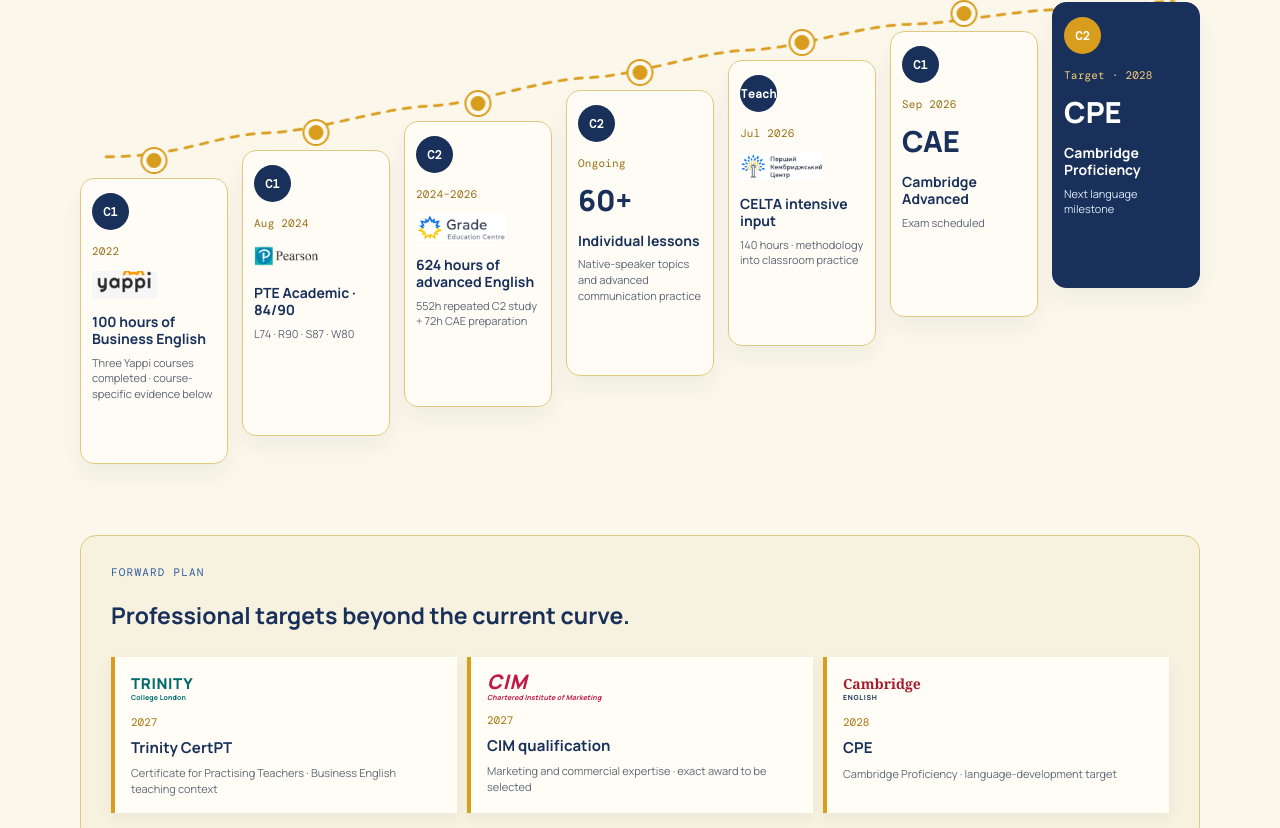
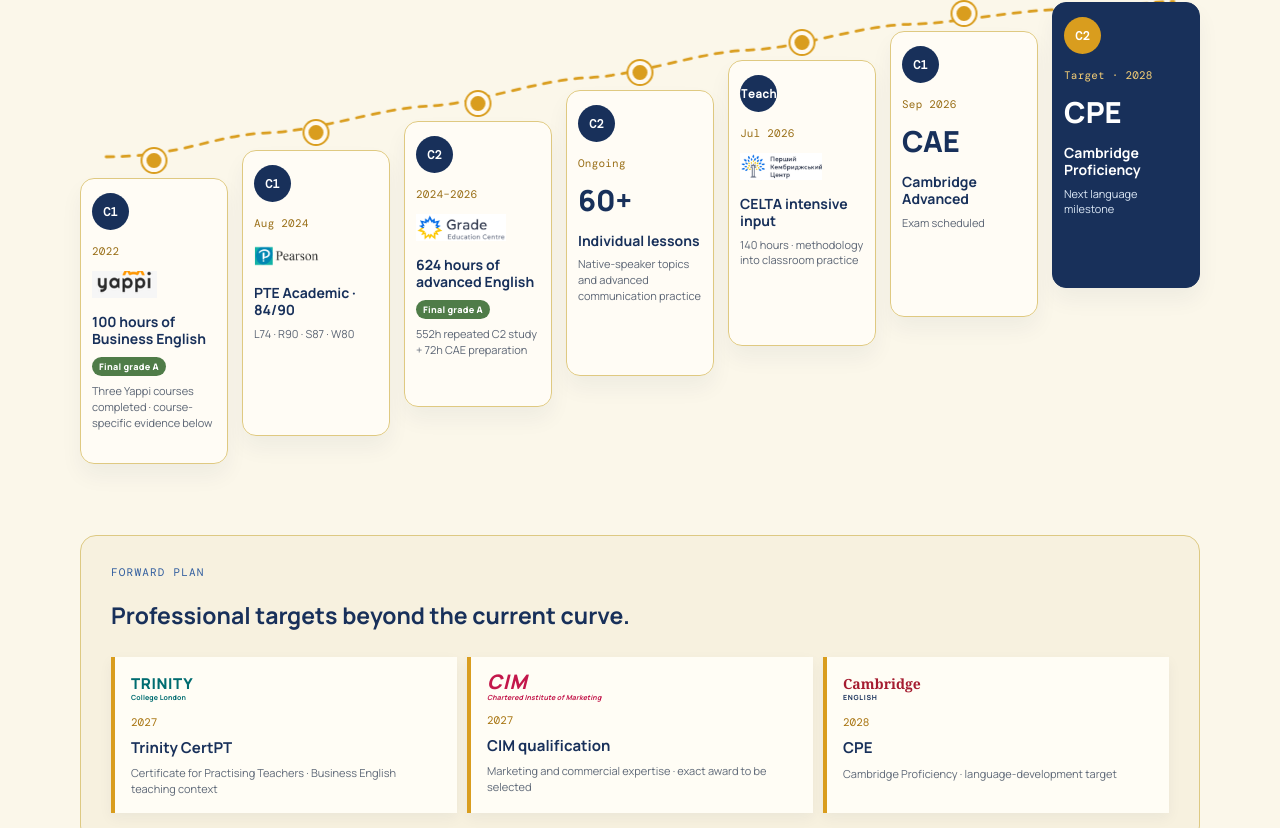
Before and after one commit to marketingisrip-lgtm/andrii-volnianskyi-english-teacher, a website: page index.html in a window 1280 px wide. Shown: the part 3125-3953 px from the top of the page. Drawn offline with nearby package versions, Linux system fonts and the light colour scheme; a web font is replaced by a local one.

Commit message:
Highlight final grade A achievements

```diff
--- /dev/null
+++ b/grade-badges.css
@@ -0,0 +1 @@
+.grade-badge{display:inline-flex;align-items:center;width:max-content;margin:2px 0 7px;padding:3px 7px;border-radius:999px;background:#4f7c48;color:#fff;font-size:9px;font-weight:900;letter-spacing:.03em}.growth-point .grade-badge+p{margin-top:0}
--- a/index.html
+++ b/index.html
@@ -18,6 +18,7 @@
     <link rel="stylesheet" href="project-marks.css" />
     <link rel="stylesheet" href="real-company-logos.css" />
     <link rel="stylesheet" href="education-positioning.css" />
+    <link rel="stylesheet" href="grade-badges.css" />
     <link rel="stylesheet" href="provider-marks.css" />
   </head>
   <body>
@@ -80,9 +81,9 @@
         <p class="growth-lead">A dated pathway combining language development, externally assessed evidence and classroom practice — with CPE as the next language milestone.</p>
         <div class="growth-path" aria-label="Learning pathway from C1 to CPE">
           <svg class="growth-line" viewBox="0 0 1200 250" preserveAspectRatio="none" aria-hidden="true"><path d="M 28 178 C 108 178, 145 154, 200 152 S 322 125, 372 123 S 492 94, 544 92 S 662 64, 716 62 S 836 35, 888 34 S 1005 17, 1072 17 S 1133 9, 1172 9" /></svg>
-          <article class="growth-point c1"><span class="level">C1</span><time>2022</time><img class="cert-logo yappi" src="assets/logos/yappi.png" alt="Yappi Language School" /><h3>100 hours of Business English</h3><p>Three Yappi courses completed · course-specific evidence below</p></article>
+          <article class="growth-point c1"><span class="level">C1</span><time>2022</time><img class="cert-logo yappi" src="assets/logos/yappi.png" alt="Yappi Language School" /><h3>100 hours of Business English</h3><span class="grade-badge">Final grade A</span><p>Three Yappi courses completed · course-specific evidence below</p></article>
           <article class="growth-point pte"><span class="level">C1</span><time>Aug 2024</time><img class="cert-logo pearson" src="assets/logos/pearson.png" alt="Pearson" /><h3>PTE Academic · 84/90</h3><p>L74 · R90 · S87 · W80</p></article>
-          <article class="growth-point c2"><span class="level">C2</span><time>2024–2026</time><img class="cert-logo grade" src="assets/logos/grade.png" alt="Grade Education Centre" /><h3>624 hours of advanced English</h3><p>552h repeated C2 study + 72h CAE preparation</p></article>
+          <article class="growth-point c2"><span class="level">C2</span><time>2024–2026</time><img class="cert-logo grade" src="assets/logos/grade.png" alt="Grade Education Centre" /><h3>624 hours of advanced English</h3><span class="grade-badge">Final grade A</span><p>552h repeated C2 study + 72h CAE preparation</p></article>
           <article class="growth-point speaker"><span class="level">C2</span><time>Ongoing</time><strong>60+</strong><h3>Individual lessons</h3><p>Native-speaker topics and advanced communication practice</p></article>
           <article class="growth-point celta"><span class="level">Teach</span><time>Jul 2026</time><img class="cert-logo cambridge" src="assets/logos/cambridge-centre.png" alt="Cambridge CELTA centre" /><h3>CELTA intensive input</h3><p>140 hours · methodology into classroom practice</p></article>
           <article class="growth-point cae"><span class="level">C1</span><time>Sep 2026</time><strong>CAE</strong><h3>Cambridge Advanced</h3><p>Exam scheduled</p></article>
--- a/package.json
+++ b/package.json
@@ -3,6 +3,6 @@
   "private": true,
   "version": "1.0.0",
   "scripts": {
-    "build": "rm -rf dist && mkdir -p dist/server && cp index.html styles.css growth-path.css growth-curve-layout.css certificate-evidence.css teaching-identity.css advanced-path.css future-targets.css project-marks.css real-company-logos.css provider-marks.css education-positioning.css script.js dist/ && cp -R assets dist/ && cp server/index.js dist/server/"
+    "build": "rm -rf dist && mkdir -p dist/server && cp index.html styles.css growth-path.css growth-curve-layout.css certificate-evidence.css teaching-identity.css advanced-path.css future-targets.css project-marks.css real-company-logos.css provider-marks.css education-positioning.css grade-badges.css script.js dist/ && cp -R assets dist/ && cp server/index.js dist/server/"
   }
 }
```
